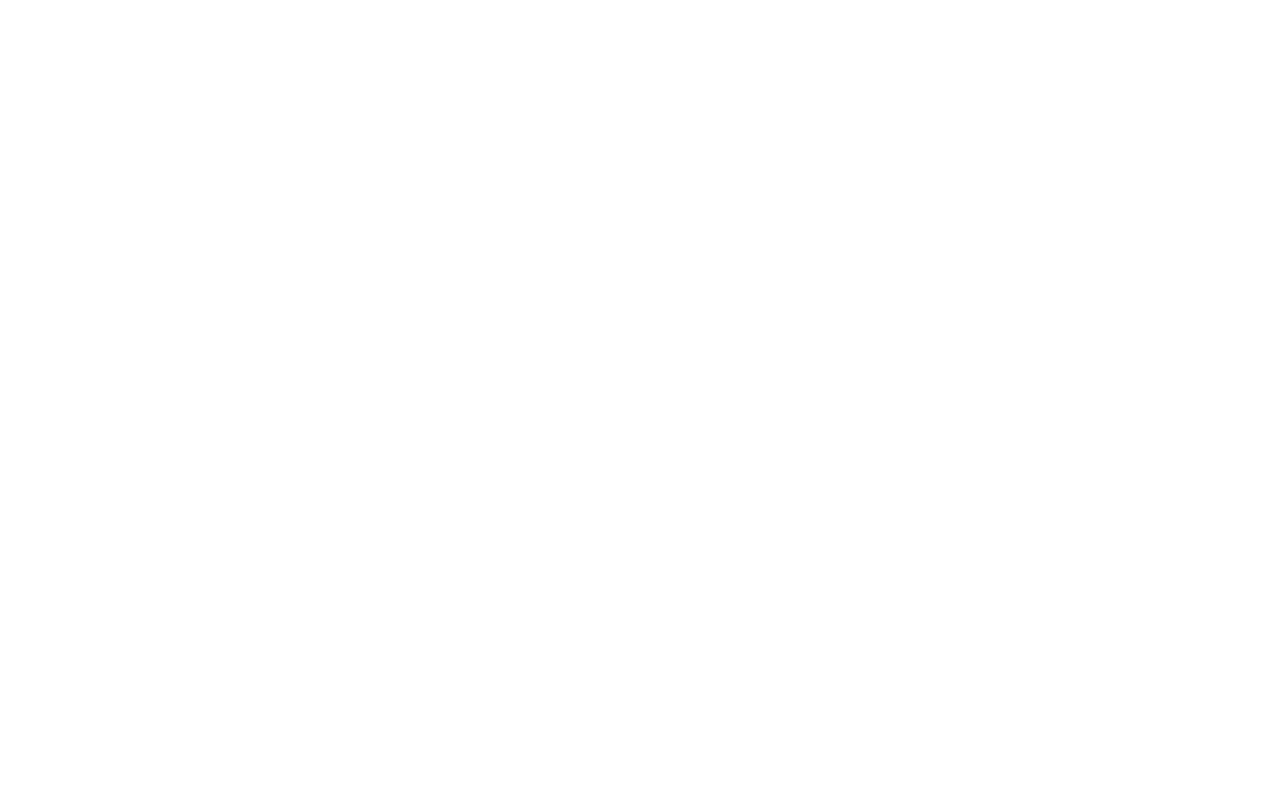
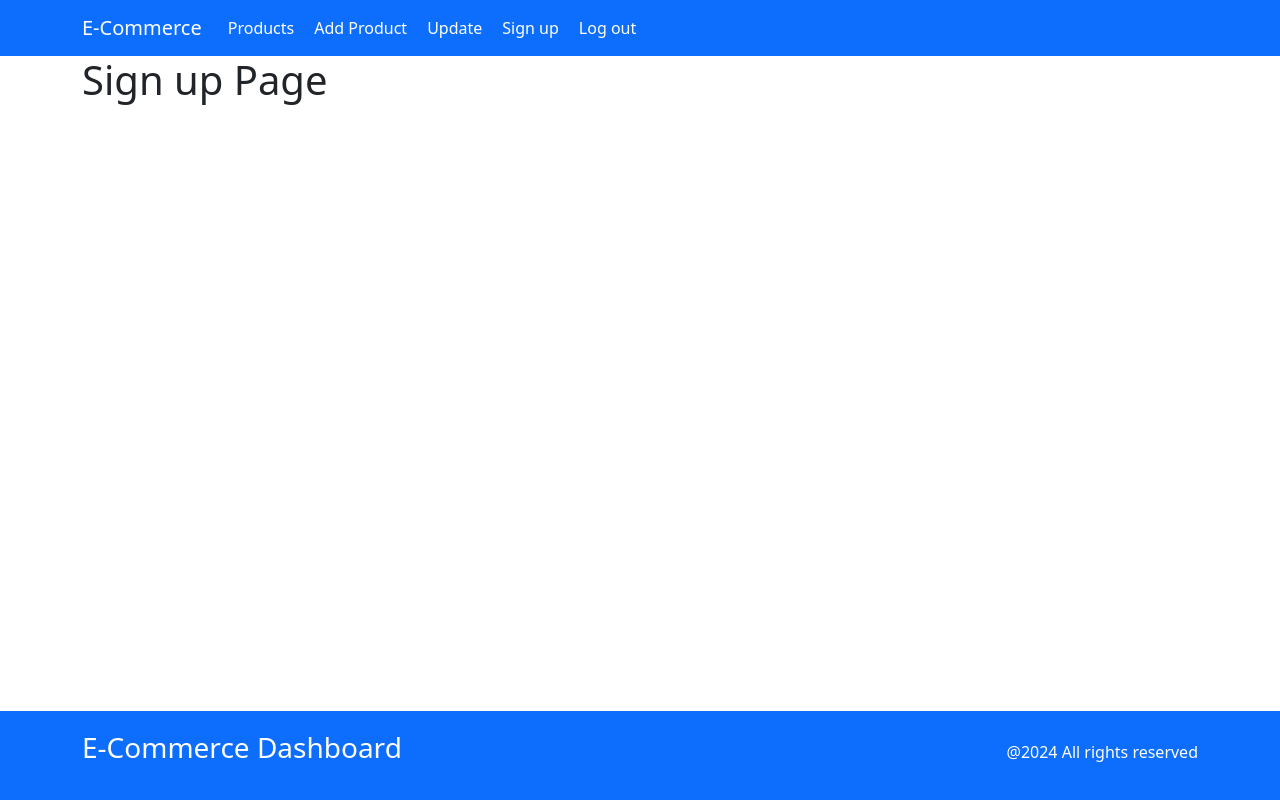
Before and after one commit to Vishwajeet-2000/E-Commerce-Dashboard, a React (Create React App) app in the folder e-comm_dashboard/: page /logout in a window 1280 px wide. Built offline with nearby package versions, Linux system fonts and the light colour scheme.

Commit message:
Designed Header footer with Routing

```diff
--- a/e-comm_dashboard/src/App.css
+++ b/e-comm_dashboard/src/App.css
@@ -36,3 +36,28 @@
     transform: rotate(360deg);
   }
 }
+
+
+/* My Custom styling */
+
+.my_nav a {
+  text-decoration: none;
+  padding: 5px 10px;
+  color: #fff;
+}
+
+.my_footer{
+    position: absolute;
+    bottom: 0;
+    color: #fff;
+    background-color: #0d6efd;
+    padding: 20px;
+    width: 100%;
+}
+
+.foot_content {
+  width: 100%;
+  display: flex;
+  justify-content: space-between;
+  align-items: baseline;
+}
--- a/e-comm_dashboard/src/App.js
+++ b/e-comm_dashboard/src/App.js
@@ -1,10 +1,31 @@
+import { BrowserRouter, Route, Routes } from 'react-router-dom';
+
 import './App.css';
+import NavBar from './Components/NavBar';
+import Update from './Components/Update'
+import Signup from './Components/Signup'
+import ProductList from './Components/ProductList'
+import AddProduct from './Components/AddProduct';
+import Footer from './Components/Footer';
+import Container from 'react-bootstrap/esm/Container';
 
 function App() {
   return (
-    <div>
-
-    </div>
+    <>
+      <BrowserRouter>
+        <NavBar />
+        <Container>
+          <Routes>
+            <Route path='/' element={<ProductList />} />
+            <Route path='/add' element={<AddProduct />} />
+            <Route path='/update' element={<Update />} />
+            <Route path='/signup' element={<Signup />} />
+            <Route path='/logout' element={<Signup />} />
+          </Routes>
+        </Container>
+      </BrowserRouter>
+      <Footer />
+    </>
   );
 }
 
--- /dev/null
+++ b/e-comm_dashboard/src/Components/AddProduct.js
@@ -0,0 +1,11 @@
+import React from 'react'
+
+function AddProduct() {
+  return (
+    <div>
+      <h1>Add Product</h1>
+    </div>
+  )
+}
+
+export default AddProduct
--- /dev/null
+++ b/e-comm_dashboard/src/Components/Footer.js
@@ -0,0 +1,17 @@
+import React from 'react'
+import Container from 'react-bootstrap/esm/Container';
+
+function Footer() {
+    return (
+        <div className='my_footer'>
+            <Container>
+                <div className='foot_content'>
+                    <h3>E-Commerce Dashboard</h3>
+                    <p>@2024 All rights reserved</p>
+                </div>
+            </Container>
+        </div>
+    )
+}
+
+export default Footer;
--- /dev/null
+++ b/e-comm_dashboard/src/Components/NavBar.js
@@ -0,0 +1,27 @@
+import React from 'react'
+import Container from 'react-bootstrap/esm/Container';
+
+import Nav from 'react-bootstrap/Nav';
+import Navbar from 'react-bootstrap/Navbar';
+import {Link} from 'react-router-dom'
+
+function NavBar() {
+  return (
+    <>
+      <Navbar className="my_nav" bg="primary" data-bs-theme="dark">
+        <Container>
+          <Navbar.Brand to="/">E-Commerce</Navbar.Brand>
+          <Nav className="me-auto">
+            <Link to="/">Products</Link>
+            <Link to="/add">Add Product</Link>
+            <Link to="/update">Update</Link>
+            <Link to="/signup">Sign up</Link>
+            <Link to="/logout">Log out</Link>
+          </Nav>
+          </Container>
+      </Navbar>
+    </>
+  );
+}
+
+export default NavBar;
--- /dev/null
+++ b/e-comm_dashboard/src/Components/ProductList.js
@@ -0,0 +1,11 @@
+import React from 'react'
+
+function ProductList() {
+  return (
+    <div>
+      <h1>Product List</h1>
+    </div>
+  )
+}
+
+export default ProductList
--- /dev/null
+++ b/e-comm_dashboard/src/Components/Signup.js
@@ -0,0 +1,11 @@
+import React from 'react'
+
+function Signup() {
+  return (
+    <div>
+      <h1>Sign up Page</h1>
+    </div>
+  )
+}
+
+export default Signup;
--- /dev/null
+++ b/e-comm_dashboard/src/Components/Update.js
@@ -0,0 +1,11 @@
+import React from 'react'
+
+function Update() {
+  return (
+    <div>
+      <h1>Update Component</h1>
+    </div>
+  )
+}
+
+export default Update;
--- a/e-comm_dashboard/src/index.js
+++ b/e-comm_dashboard/src/index.js
@@ -3,6 +3,7 @@
 import './index.css';
 import App from './App';
 import reportWebVitals from './reportWebVitals';
+import 'bootstrap/dist/css/bootstrap.min.css'
 
 const root = ReactDOM.createRoot(document.getElementById('root'));
 root.render(
```
Also changed, not shown: e-comm_dashboard/src/Components/Features.js (added).
